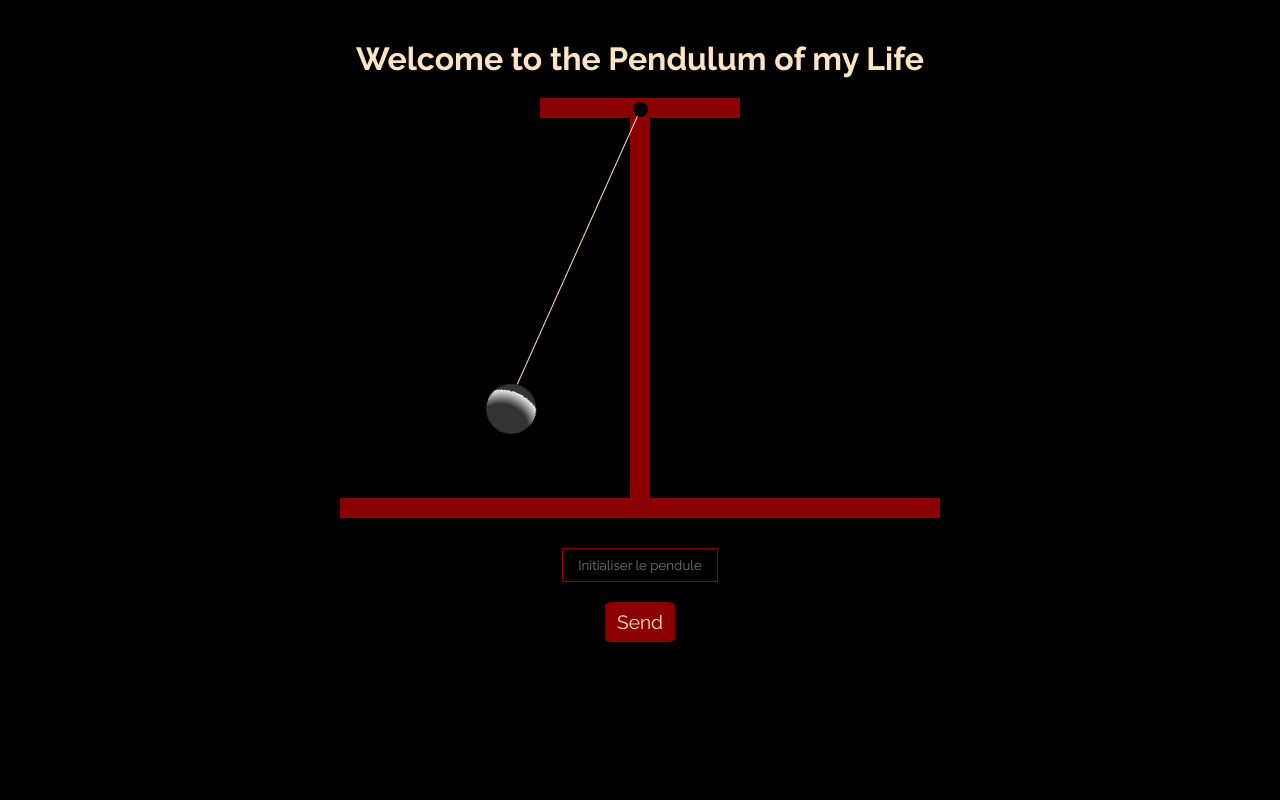
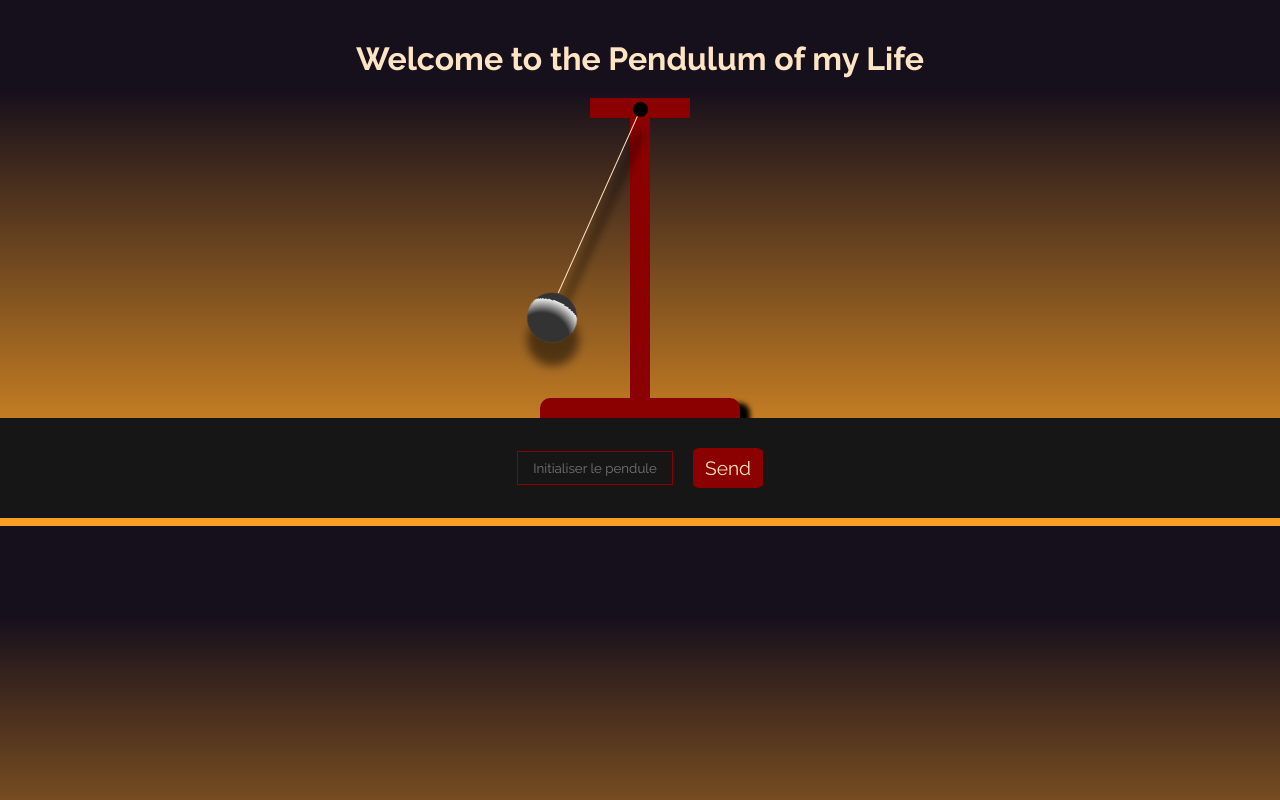
Before and after one commit to camilledtr/life-pendulum, a plain HTML site: page index.html in a window 1280 px wide. Drawn offline with Linux system fonts and the light colour scheme.

```diff
--- a/event.js
+++ b/event.js
@@ -1,3 +1,20 @@
-var deg = document.getElementById("submit").value;
+const pendulum = document.querySelector('.pendulum');
+pendulum.addEventListener('mouseover', () => {
+    const element = document.querySelector('.pendulum');
+    element.style.animationPlayState = 'paused'
+});
 
-document.documentElement.style.setProperty('--deg-initialiser', deg);
+pendulum.addEventListener('mouseout', () => {
+    const element = document.querySelector('.pendulum');
+    element.style.animationPlayState = 'running'
+});
+
+
+
+
+
+
+
+// var deg = document.getElementById("deg").value;
+
+// document.documentElement.style.setProperty('--deg-initialiser', deg);
--- a/index.html
+++ b/index.html
@@ -5,6 +5,7 @@
     <meta http-equiv="X-UA-Compatible" content="IE=edge">
     <meta name="viewport" content="width=device-width, initial-scale=1.0">
     <link rel="stylesheet" href="style.css"/>
+    <link rel="shortcut icon" href="#">
     <title>Life Pendulum</title>
 </head>
 
@@ -26,5 +27,7 @@
         <input id="deg" class="deg" placeholder="Initialiser le pendule"/>
         <input type="submit" id="submit" value="Send"/>
     </form>
+
+    <script src="event.js"></script>
 </body>
 </html>
--- a/style.css
+++ b/style.css
@@ -2,18 +2,18 @@
 
 :root {
     --deg-initialiser: 45deg;
+    --x: 0;
+    --y: 0;
 }
 
 body {
-    background-color: black;
+    background: linear-gradient(0deg, rgba(253,187,45,1) 0%, rgba(251,160,37,1) 0%, rgba(22,15,28,1) 83%);
+    background-size: cover;
     margin-top: 40px;
     font-family: 'Raleway', sans-serif;
     color:bisque;
     text-align: center;
 }
-
-
-
 
 
 /* ========================= FIXATION ====================== */
@@ -24,22 +24,23 @@
 }
 
 .fix .fix-top {
-    width: 200px;
+    width: 100px;
     margin: 0 auto;
 }
 
 .fix .fix-middle {
-    width: 400px;
+    width: 300px;
     transform-origin: left;
     transform: rotate(90deg);
     margin: -20px 50%;
 }
 
 .fix .fix-bottom {
-    width: 600px;
-    margin: 400px auto 0 auto;
+    width: 200px;
+    margin: 300px auto 0 auto;
+    border-radius: 10px 10px 0 0;
+    box-shadow: 10px 5px 5px black;
 }
-
 
 
 
@@ -49,17 +50,20 @@
 .pendulum {
     position: absolute;
     top: 90px;
-    left: calc(50% - 150px - 25px);
-    transform-origin: center;
+    left: calc(50% - 100px - 25px);
+    transform-origin: center; /* TODO change origin rotation to left center => adapt pendulum bar and ball,
+    so that, afterwards, we can set a large height to the .pendulum, so that when we move our mouse over,
+    there is no bug and it is fluid */
     animation: balance 1.5s ease-in-out 0s infinite alternate;
 }
 
 
 .pendulum-bar {
-    width: 300px;
+    width: 200px;
     height: 1px;
     background-color: bisque;
     margin: 20px 50%;
+    box-shadow: 20px -10px 10px 1px black;
 }
 
 .pendulum-ball {
@@ -67,7 +71,8 @@
     height: 50px;
     background: radial-gradient(circle at 100%, #333, #333 50%, #eee 75%, #333 75%);
     border-radius: 50%;
-    margin: -50px 0 0 calc(300px + 50%);
+    margin: -50px 0 0 calc(200px + 50%);
+    box-shadow: 20px -10px 10px 1px rgba(0, 0, 0, 0.498);
 }
 
 @keyframes balance {
@@ -92,9 +97,13 @@
 .deg-initialiser {
     margin: 30px 0;
     display: flex;
-    flex-direction: column;
     gap: 20px;
+    justify-content: center;
     align-items: center;
+    background-color: rgb(22, 22, 22);
+    width: 100wh;
+    height: 100px;
+    margin: 0 -10px;
 }
 
 .deg-initialiser .deg {
```
